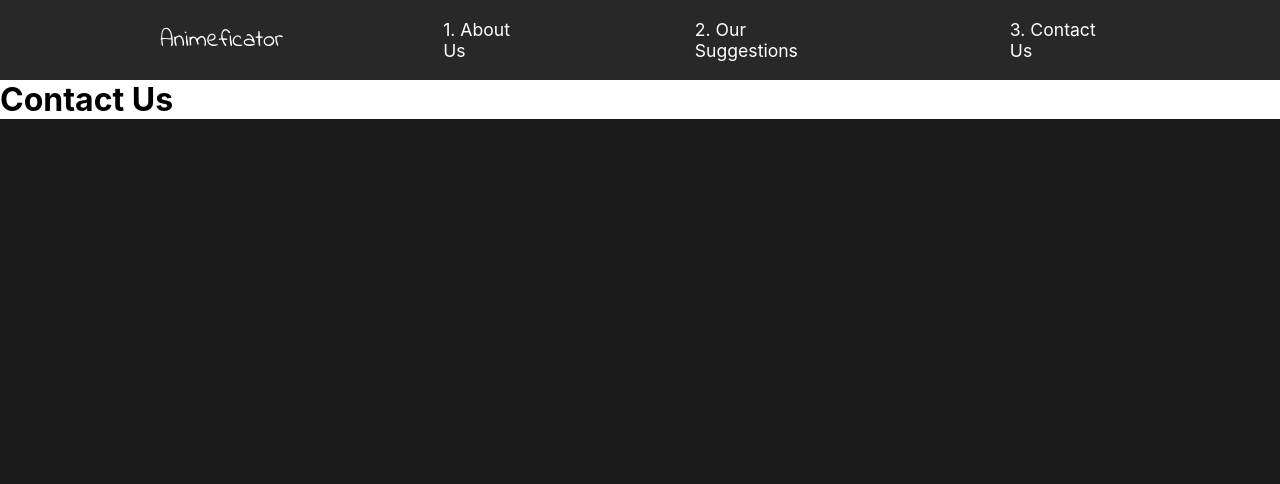
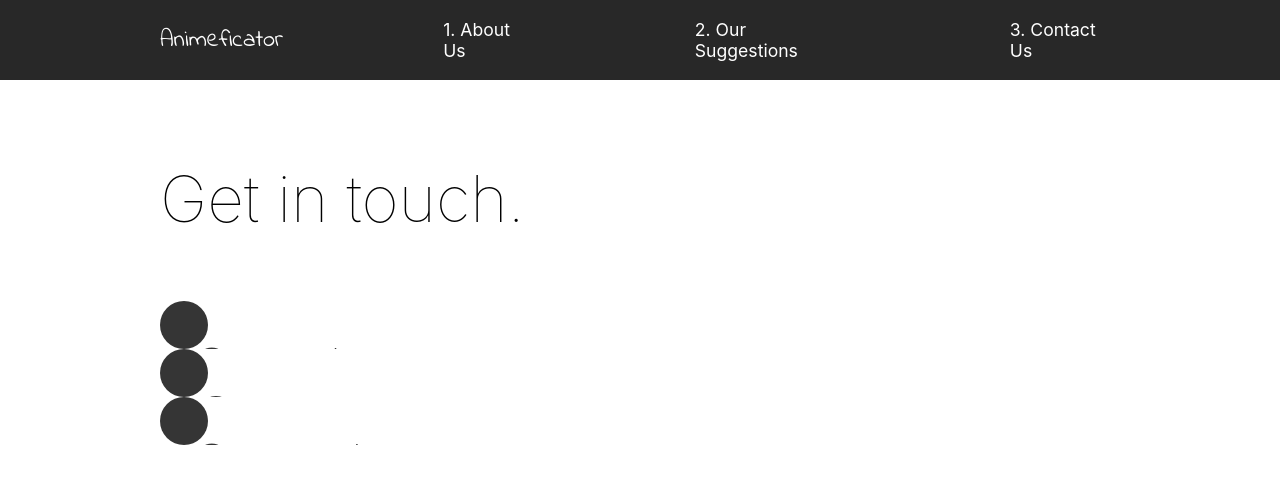
Before and after one commit to AnuraghSarkar/baithak, a React (Create React App) app: page /contact in a window 1280 px wide. Shown: the top 484 px of the page. Built offline with nearby package versions, Linux system fonts and the light colour scheme.

Commit message:
Contact Us Animations

```diff
--- a/src/animation.js
+++ b/src/animation.js
@@ -66,3 +66,23 @@ export const sliderContainer = {
     hidden: { opacity: 1 },
     show: { opacity: 1, transition: { staggerChildren: 0.15, ease: "easeOut" } },
 };
+
+export const scrollReveal = {
+    hidden: { opacity: 0, skew: '25deg', transition: { duration: .5 } },
+    show: {
+        opacity: 1,
+        // scale: 1.2 top tala 1
+        transition: {
+            duration: .5
+        },
+        skew: '0deg'
+    }
+};
+
+export const swoopAdoop = {
+    hidden: { width:'0%', transition:{duration:1}},
+    show: {
+        width: "100%",
+        transition: { ease: "easeOut", duration: 1 },
+    },
+};
--- a/src/components/AboutSection.js
+++ b/src/components/AboutSection.js
@@ -30,5 +30,5 @@ const AboutSection = () => {
             <Wave />
         </About>
     );
-}
+};
 export default AboutSection;
--- a/src/components/AnimeListSection.js
+++ b/src/components/AnimeListSection.js
@@ -8,10 +8,15 @@ import sasuke from '../img/anime4.svg'
 // import anime2 from '../img/anime2.jpg'
 import anime7 from '../img/anime7.jpg'
 import { About, Description, Image } from '../styles'
+import { UseScroll } from './useScroll';
+import { scrollReveal } from '../animation';
+
+
 
 const AnimeListSection = () => {
+    const [element, controls] = UseScroll();
     return (
-        <Services>
+        <Services variants={scrollReveal} animate={controls} initial='hidden' ref={element}>
             <Description>
                 <h2>Best <span>anime</span> recommendation.</h2>
                 <Cards>
--- a/src/components/FaqSection.js
+++ b/src/components/FaqSection.js
@@ -3,10 +3,14 @@ import styled from 'styled-components'
 import { About } from '../styles'
 import Toggle from './Toggle'
 import { AnimateSharedLayout } from 'framer-motion';
+import { UseScroll } from './useScroll';
+import { scrollReveal } from '../animation';
+
+
 const FaqSection = () => {
-    // const [faqToggle, setFaqToggle] = useState([false, false, false, false]);
+    const [element, controls] = UseScroll()
     return (
-        <Faq>
+        <Faq variants={scrollReveal} ref={element} animate={controls} initial='hidden'>
             <h2>Any Questions <span>FAQ</span></h2>
             <AnimateSharedLayout>
                 <Toggle title='Which Anime to Watch?'>
--- a/src/components/Toggle.js
+++ b/src/components/Toggle.js
@@ -1,7 +1,7 @@
 import React, { useState } from 'react'
 import { motion } from 'framer-motion'
 const Toggle = ({ children, title }) => {
-    const [toggle, setToggle] = useState(true);
+    const [toggle, setToggle] = useState(false);
     return (
         <motion.div layout onClick={() => setToggle(!toggle)} className='question'>
             <motion.h4 layout >{title}</motion.h4>
--- /dev/null
+++ b/src/components/useScroll.js
@@ -0,0 +1,14 @@
+import { useInView } from "react-intersection-observer";
+import { useAnimation } from "framer-motion";
+
+export const UseScroll = () => {
+    const controls = useAnimation()
+    const [element, view] = useInView({ threshold: 0.5 });
+    if (view) {
+        controls.start('show')
+    }
+    else {
+        controls.start('hidden')
+    }
+    return [element, controls]
+};
--- a/src/pages/ContactUs.js
+++ b/src/pages/ContactUs.js
@@ -1,14 +1,68 @@
 import React from 'react'
 // Animation
 import { motion } from 'framer-motion';
-import { PageAnimation } from '../animation';
+import { PageAnimation, titleAnimation } from '../animation';
+import styled from 'styled-components';
+import { Hidden } from '../styles';
 
 const ContactUs = () => {
     return (
-        <motion.div exit="exit" variants={PageAnimation} initial='hidden' animate='show' style={{background:"#ffffff"}}>
-            <h1>Contact Us</h1>
-        </motion.div>
+        <ContactStyle exit="exit" variants={PageAnimation} initial='hidden' animate='show' style={{ background: "#ffffff" }}>
+            <Title>
+                <Hidden>
+                    <motion.h2 variants={titleAnimation}>Get in touch.</motion.h2>
+                </Hidden>
+            </Title>
+            <div>
+                <Hidden>
+                    <Social variants={titleAnimation}>
+                        <Circle>
+                            <h2>Send message for otakus</h2>
+                        </Circle>
+                    </Social>
+                </Hidden>
+                <Hidden>
+                    <Social variants={titleAnimation}>
+                        <Circle>
+                            <h2>Contact Senpai</h2>
+                        </Circle>
+                    </Social>
+                </Hidden>
+                <Hidden>
+                    <Social variants={titleAnimation}>
+                        <Circle>
+                            <h2>Social Accounts</h2>
+                        </Circle>
+                    </Social>
+                </Hidden>
+            </div>
+        </ContactStyle>
     );
-}
+};
+
+const ContactStyle = styled(motion.div)`
+    padding: 5rem 10rem;
+    color:#353535;
+    min-height: 90vh;
+`
+const Title = styled.div`
+   margin-bottom : 4rem;
+   color:black;
+`
+const Circle = styled.div`
+    border-radius: 50%;
+    height: 3rem;
+    width: 3rem;
+    background: #353535;
+`
+
+const Social = styled(motion.div)`
+    display: flex;
+    align-items: center;
+    h2 {
+        margin: 2rem;
+    }
+`
+
 
 export default ContactUs;
--- a/src/pages/OurSuggestions.js
+++ b/src/pages/OurSuggestions.js
@@ -7,10 +7,13 @@ import anime8 from '../img/anime8.jpg'
 
 // Animation
 import { motion } from 'framer-motion';
-import { PageAnimation, fade, photAnim, lineAnimation, slider, sliderContainer } from '../animation';
+import { PageAnimation, fade, photAnim, lineAnimation, slider, sliderContainer, scrollReveal, swoopAdoop } from '../animation';
 import { Hidden } from '../styles'
+import { UseScroll } from '../components/useScroll'
 
 const OurSuggestion = () => {
+    const [element, controls] = UseScroll();
+    const [element2, controls2] = UseScroll();
     return (
         <List exit='exit' variants={PageAnimation} initial='hidden' animate='show' style={{ background: "#ffffff" }}>
             <motion.div variants={sliderContainer}>
@@ -28,14 +31,14 @@ const OurSuggestion = () => {
                     </Hidden>
                 </Link>
             </Anime>
-            <Anime>
+            <Anime variants={scrollReveal} ref={element} animate={controls} initial='hidden'>
                 <motion.h2>Demon Slayer</motion.h2>
-                <motion.div className="line"></motion.div>
+                <motion.div className="line" variants={lineAnimation}></motion.div>
                 <Link to='/suggestion/demon-slayer'>
                     <img src={anime4} alt="Anime Name" />
                 </Link>
             </Anime>
-            <Anime>
+            <Anime variants={scrollReveal} ref={element2} animate={controls2} initial='hidden'>
                 <motion.h2>One Piece</motion.h2>
                 <motion.div className="line"></motion.div>
                 <Link to='/suggestion/one-piece'>
@@ -54,7 +57,7 @@ const List = styled(motion.div)`
         padding: 1rem 0;
     }
 `
-const Anime = styled.div`
+const Anime = styled(motion.div)`
     padding-bottom: 10rem;
     .line {
         height: .5rem;
--- a/src/styles.js
+++ b/src/styles.js
@@ -1,6 +1,7 @@
 import styled from 'styled-components'
+import { motion } from 'framer-motion'
 // Styled Component
-export const About = styled.div`
+export const About = styled(motion.div)`
     min-height: 90vh;
     display: flex;
     align-items: center;
```
